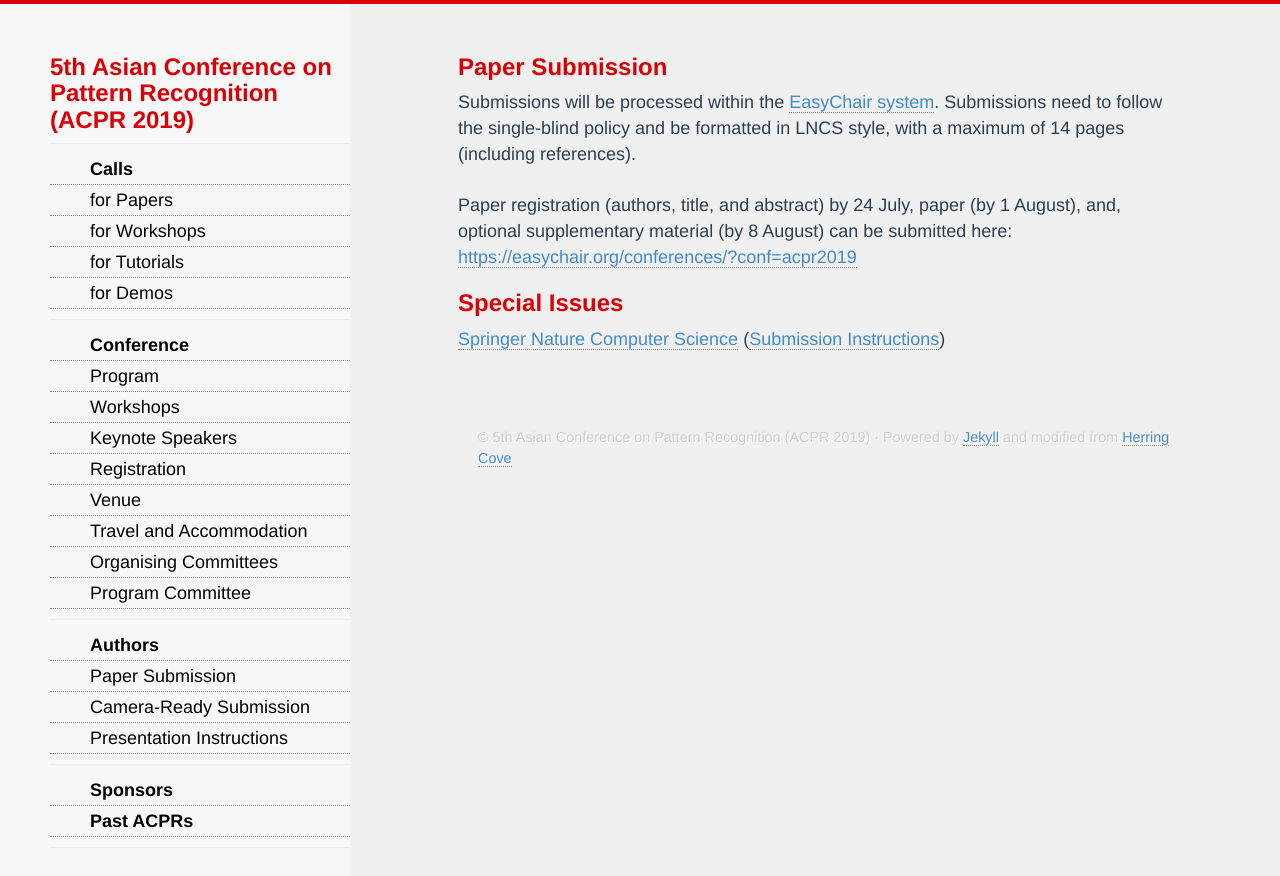
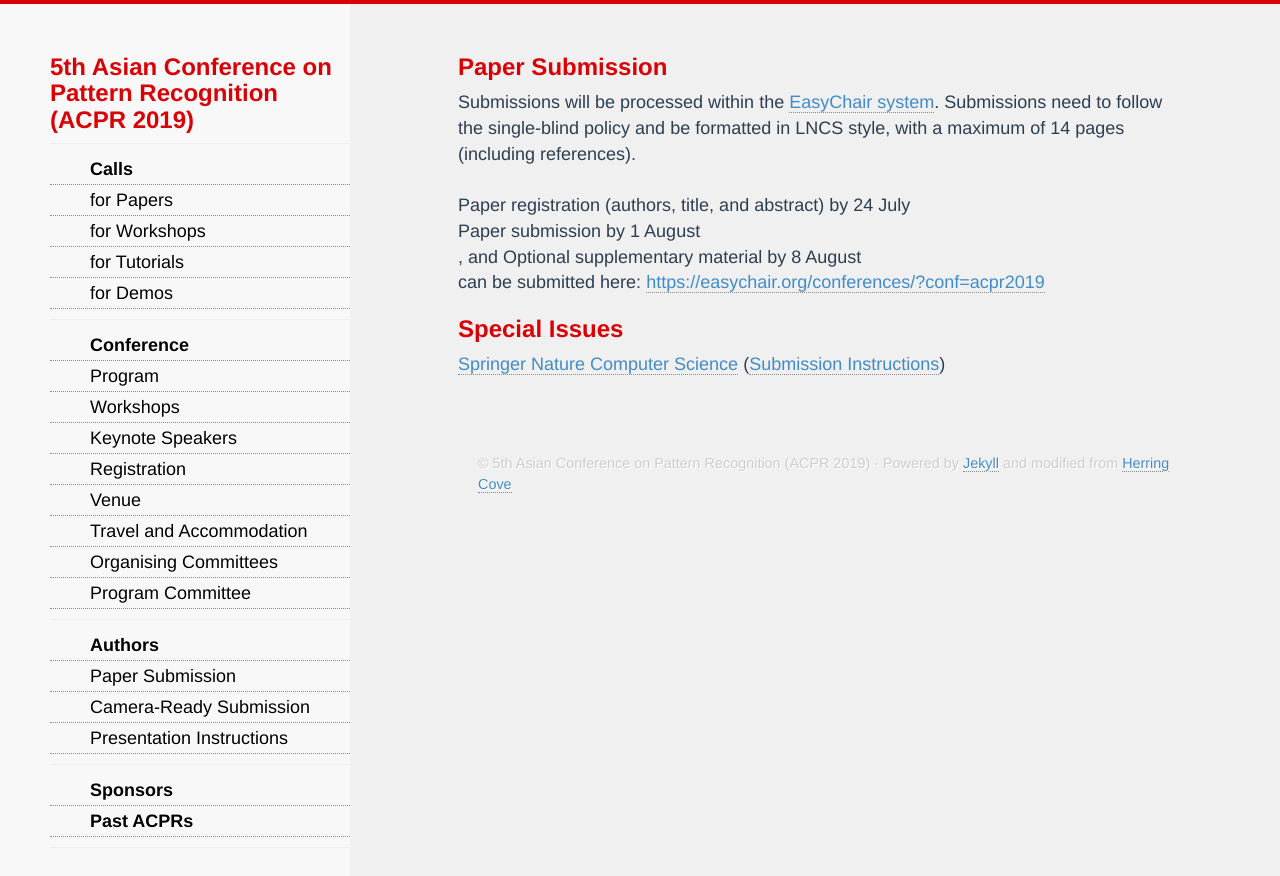
Before and after one commit to AndrewChenUoA/ACPR2019, a Jekyll site: the page built from submission.html, in a window 1280 px wide. Shown: the top 876 px of the page. Built offline with Jekyll 4.4.1, drawn with Linux system fonts in a browser that asks for light colours; nearby versions of some CDN libraries; Markdown is read by kramdown in place of the engine named in the settings.

Commit message:
Fix dates (more of them)

```diff
--- a/program.html
+++ b/program.html
@@ -13,7 +13,6 @@ title: ACPR 2019 - The 5th Asian Conference on Pattern Recognition
   <br/><br/>
 
   <b>Tentative Agenda</b><br/>
-  Monday 25 November: Registration, Workshops (if the number of workshops requires a second day)<br/>
   Tuesday 26 November: Registration, Workshops and Tutorials, Welcome Reception<br/>
   Wednesday 27 November: Keynote Speaker, Oral Sessions, Posters<br/>
   Thursday 28 November: Keynote Speaker, Oral Sessions, Posters, Gala Dinner<br/>
--- a/submission.html
+++ b/submission.html
@@ -4,7 +4,10 @@ title: ACPR 2019 - The 5th Asian Conference on Pattern Recognition
 <div>
 <h3>Paper Submission</h3>
 Submissions will be processed within the <a href="https://easychair.org/conferences/?conf=acpr2019">EasyChair system</a>. Submissions need to follow the single-blind policy and be formatted in LNCS style, with a maximum of 14 pages (including references).<br/><br/>
-Paper registration (authors, title, and abstract) by 24 July, paper (by 1 August), and, optional supplementary material (by 8 August) can be submitted here: <a href="https://easychair.org/conferences/?conf=acpr2019">https://easychair.org/conferences/?conf=acpr2019</a>
+Paper registration (authors, title, and abstract) by 24 July<br/>
+Paper submission by 1 August<br/>, and
+Optional supplementary material by 8 August<br/>
+can be submitted here: <a href="https://easychair.org/conferences/?conf=acpr2019">https://easychair.org/conferences/?conf=acpr2019</a>
 </div>
 
 <div>
```
